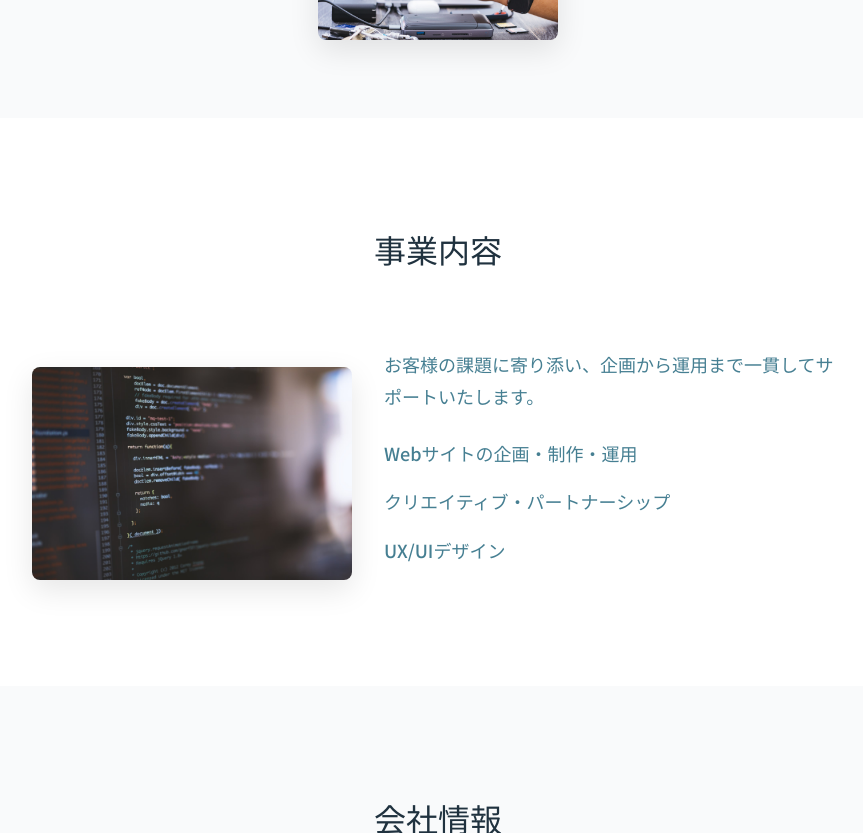
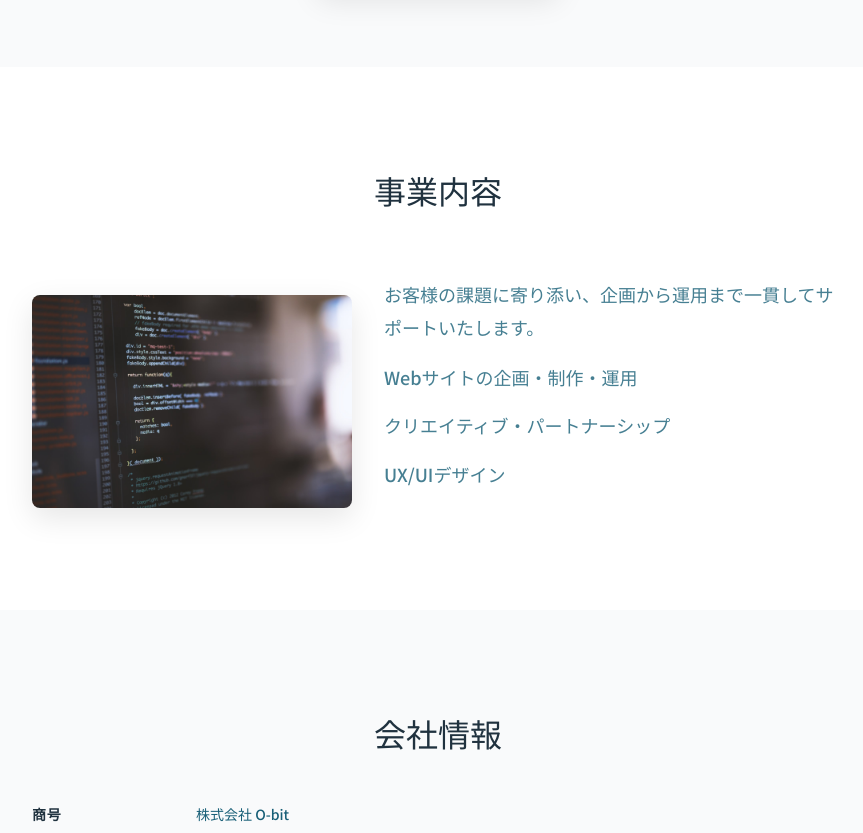
Before and after one commit to pierrot281969-coder/corporate_site_practice, a website: page index.html in a window 1280 px wide. Shown: the part 1393-2226 px from the top of the page, without its empty margins (202-1065 px from the left). Drawn offline with Linux system fonts and the light colour scheme.

Commit message:
完成
再度変数の見直し・修正
役割を明確に

```diff
--- a/style.css
+++ b/style.css
@@ -1,20 +1,24 @@
 /*変数*/
 :root{
      /* spacing */
-    --space-lg: 80px;
-    --space-md: 48px;
-    --space-sm: 24px;
+    --space-section: 80px;
+    --space-title: 48px;
+    --space-text: 24px;
 
     /* ===== font-size（4段階） ===== */
     --fs-display: 48px;
     --fs-h1: 32px;
     --fs-body: 18px;
-    --fs-small: 16px;
+    --fs-small: 14px;
 
     /* ===== font-weight（3段階） ===== */
     --fw-regular: 400;
     --fw-medium: 500;
     --fw-bold: 700;
+
+    --lh-tight: 1.2;   /* 見出し */
+    --lh-base: 1.7;    /* 本文 */
+    --lh-relaxed: 1.9; /* 説明・長文 */
 
     /* カラー */
     --color-main:#20323f;   /* 濃い紺（ベース） */
@@ -40,7 +44,7 @@ body{
     font-weight:500;
     font-style: normal;
     font-size:var(--fs-body);
-    line-height:1.8;
+    line-height:var(--lh-base);
 }
 
 h1{
@@ -52,7 +56,7 @@ h1,h2{
     font-optical-sizing: auto;
     font-weight:400;
     font-style: normal;
-    line-height:1.8;
+    line-height: var(--lh-tight);
 }
 
 a{
@@ -95,11 +99,20 @@ a{
 .info__title,
 .contact__title{
     font-size:var(--fs-h1);
+    margin-bottom:var(--space-title);
 }
 
 .about__text,.service__text{
     font-size:var(--fs-body);
     color:var(--color-sub-light);
+    margin-bottom:var(--space-text);
+}
+
+.about__text,
+.service__text,
+.hero__text,
+.info__list dd{
+    line-height: var(--lh-relaxed);
 }
 
 /* 画像　*/
@@ -155,7 +168,7 @@ a{
 }
 
 .header__nav-item a{
-    color:#e5ecde;
+    color:var(--color-bg);
     transition:0.3s;
 }
 
@@ -165,7 +178,7 @@ a{
 
 /*セクション*/
 section{
-    padding:var(--space-lg) 0;
+    padding:var(--space-section) 0;
 }
 
 section:nth-of-type(even){
@@ -179,7 +192,7 @@ section:nth-of-type(odd){
 /*ヒーロー*/
 .hero{
     text-align:center;
-    padding:var(--space-lg) 0;
+    padding:var(--space-section) 0;
     background:url("lightray.jpg") center/cover no-repeat;
     position:relative;
 }
@@ -249,7 +262,6 @@ section:nth-of-type(odd){
 }
 
 .about__title{
-    margin-bottom:var(--space-md);
     text-align:center;
     color:var(--color-main);
 }
@@ -275,7 +287,6 @@ section:nth-of-type(odd){
 }
 
 .service__title{
-    margin-bottom:var(--space-md);
     text-align:center;
     color:var(--color-main);
 }
@@ -293,14 +304,12 @@ section:nth-of-type(odd){
 
 .service__text{
     flex:2;
-    margin-bottom:var(--space-sm);
     max-width:500px;
     line-height:1.8;
     color:rgb(24 95 119 / 0.8);
 }
 
 .service__lead {
-    margin-bottom:var(--space-sm);
     font-size:var(--fs-body);
     font-weight:inherit;
     color: var(--color-sub-light);
@@ -324,7 +333,6 @@ section:nth-of-type(odd){
 }
 
 .info__title{
-    margin-bottom:var(--space-md);
     text-align:center;
     color:var(--color-main);
 }
@@ -356,7 +364,7 @@ section:nth-of-type(odd){
 /*お問い合わせフォーム*/
 .contact{
     text-align:center;
-    padding:var(--space-lg) 0;
+    padding:var(--space-section) 0;
 }
 
 .contact__field{
@@ -365,7 +373,6 @@ section:nth-of-type(odd){
 }
 
 .contact__title{
-    margin-bottom:var(--space-md);
     text-align:center;
     color:var(--color-main);
 }
@@ -530,6 +537,7 @@ html{
     .info__title,
     .contact__title{
         font-size: var(--fs-h1);
+        margin-bottom: var(--space-title);
         line-height:1.4;
     }
 
@@ -556,7 +564,7 @@ html{
     }
 
     .header__logo{
-        font-size:var(--font-md);
+        font-size:var(--fs-body);
         margin-left:4px;
     }
 
```
